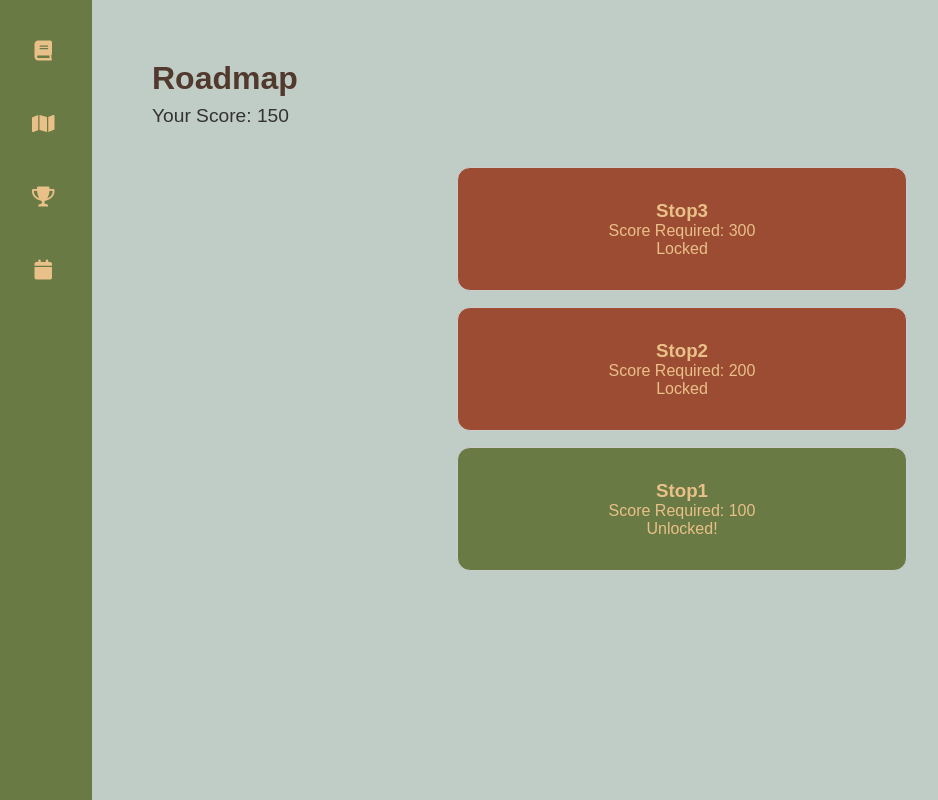
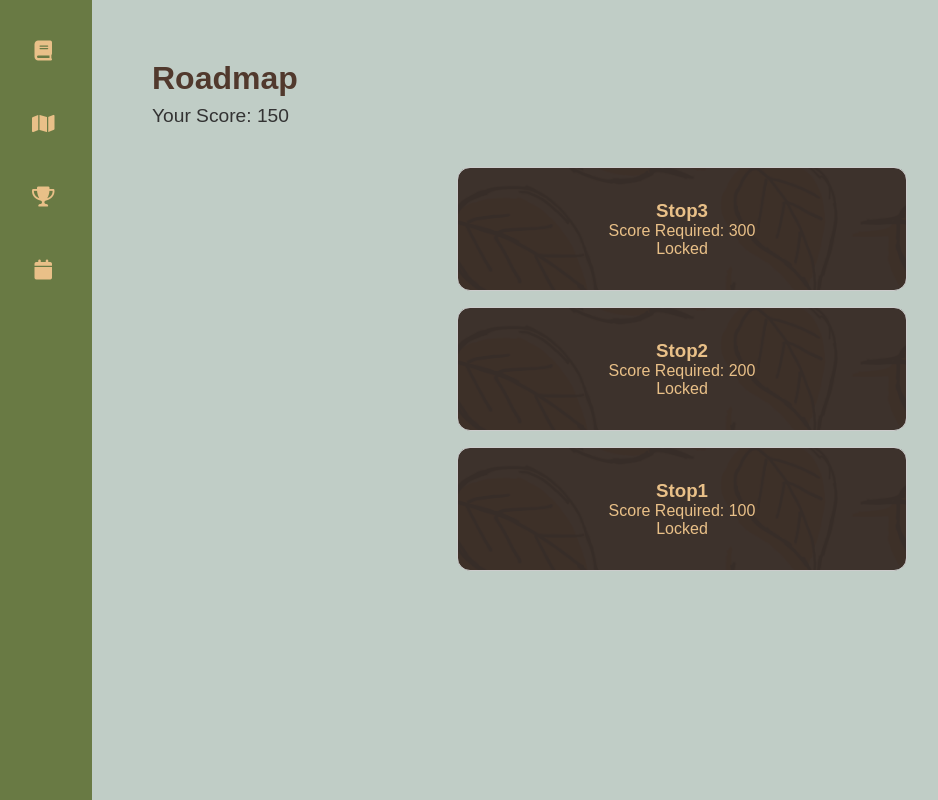
Before and after one commit to wkemilylau/hackathon_dairy, a Flask app: page /chapters in a window 1280 px wide. Shown: the whole page, without its empty margins (8-946 px from the left). Run offline with Flask 3, Linux system fonts and the light colour scheme.

Commit message:
isaac chapters.html

```diff
--- a/templates/chapters.html
+++ b/templates/chapters.html
@@ -30,10 +30,10 @@
                 color: #e9c088; /* Text color */
             }
             .unlocked {
-                background-color: #697a44;
+                background-image: url('/static/images/green.png'); /* Green background for unlocked stops */
             }
             .locked {
-                background-color: #9c4c33;
+                background-image: url('/static/images/red.png'); /* Red background for locked stops */
             }
             .score {
                 margin-bottom: 1em;
@@ -47,44 +47,17 @@
         <div class="score">Your Score: {{ user_score }}</div>
         <div class="roadmap">
             {% for stop in stops %}
-                <div class="stop {% if stop in unlocked_stops %}unlocked{% else %}locked{% endif %}">
+                <div class="stop {% if stop.name in unlocked_stops %}unlocked{% else %}locked{% endif %}">
                     <h3>{{ stop.name }}</h3>
                     <p>Score Required: {{ stop.score_required }}</p>
-                    {% if stop in unlocked_stops %}
+                    {% if stop.name in unlocked_stops %}
                         <p>Unlocked!</p>
                     {% else %}
                         <p>Locked</p>
                     {% endif %}
-                </div> <!-- Closing the div for each stop -->
-            {% endfor %} <!-- Closing the for loop -->
+                </div>
+            {% endfor %}
         </div>
-        <script>
-            document.addEventListener("DOMContentLoaded", function() {
-                fetch('/get-images')
-                    .then(response => response.json())
-                    .then(data => {
-                        // Set background images for the respective status
-                        const unlockedMessages = document.querySelectorAll('.green');
-                        unlockedMessages.forEach(cell => {
-                            cell.style.backgroundImage = `url('${data.green}')`;
-                            cell.style.backgroundRepeat = 'no-repeat';
-                            cell.style.backgroundPosition = 'centre';
-                            cell.style.backgroundSize = 'auto';
-                        });
-
-                        const lockedMessages = document.querySelectorAll('.red');
-                        lockedMessages.forEach(cell => {
-                            cell.style.backgroundImage = `url('${data.red}')`;
-                            cell.style.backgroundRepeat = 'no-repeat';
-                            cell.style.backgroundPosition = 'centre';
-                            cell.style.backgroundSize = '200%';
-                        });
-                    })
-                    .catch(error => {
-                        console.error('Error fetching the images:', error);
-                    });
-            });
-        </script>
     </body>
     </html>
 {% endblock %}
```
